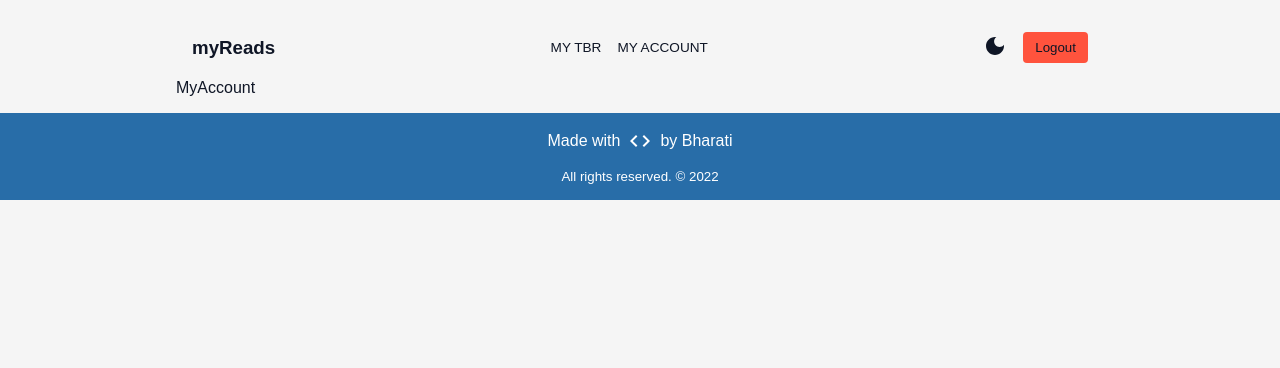
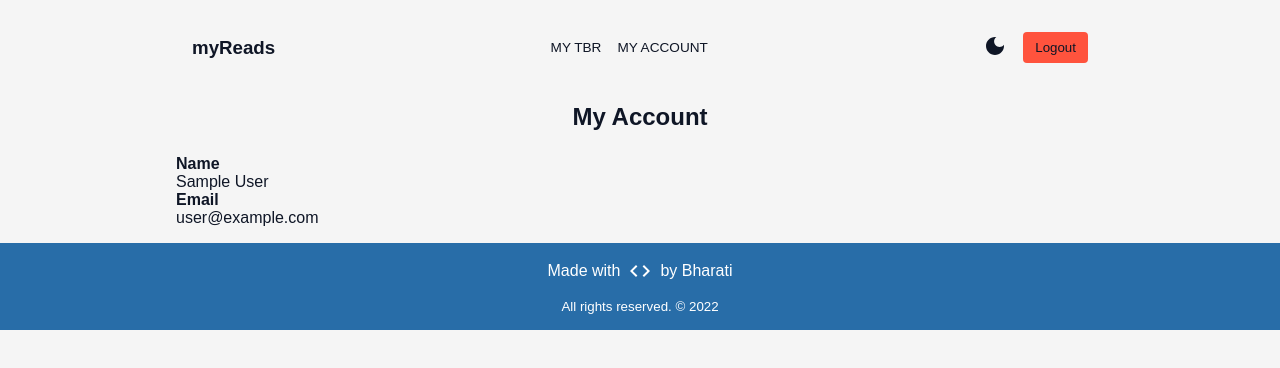
Before and after one commit to bharati-21/my-reads, a React (Create React App) app: page /account in a window 1280 px wide. Shown: the top 368 px of the page. Built offline with nearby package versions, Linux system fonts and the light colour scheme; no server answers; data requests are answered from the project's data file; sample sign-in values are in the browser's storage.

Commit message:
feat: account information page

```diff
--- a/src/pages/MyAccount.jsx
+++ b/src/pages/MyAccount.jsx
@@ -1,9 +1,26 @@
-import React from 'react'
+import React from 'react';
+import { useAuth } from '../contexts/auth-context';
 
 const MyAccount = () => {
-  return (
-    <div>MyAccount</div>
-  )
+    const { authState } = useAuth();
+
+    const {user : {email, displayName}} = authState;
+
+    return (
+        <div className="account-container">
+            <h2 className="section-head">
+                My Account
+            </h2>
+            <div className="account-details">
+                <div className="account-info account-user-name">
+                    <h4 className="info-head">Name</h4> <span className="info-value">{displayName}</span>
+                </div>
+                <div className="account-info account-user-name">
+                    <h4 className="info-head">Email</h4> <span className="info-value">{email}</span>
+                </div>
+            </div>
+        </div>
+    );
 }
 
 export {MyAccount};
```
